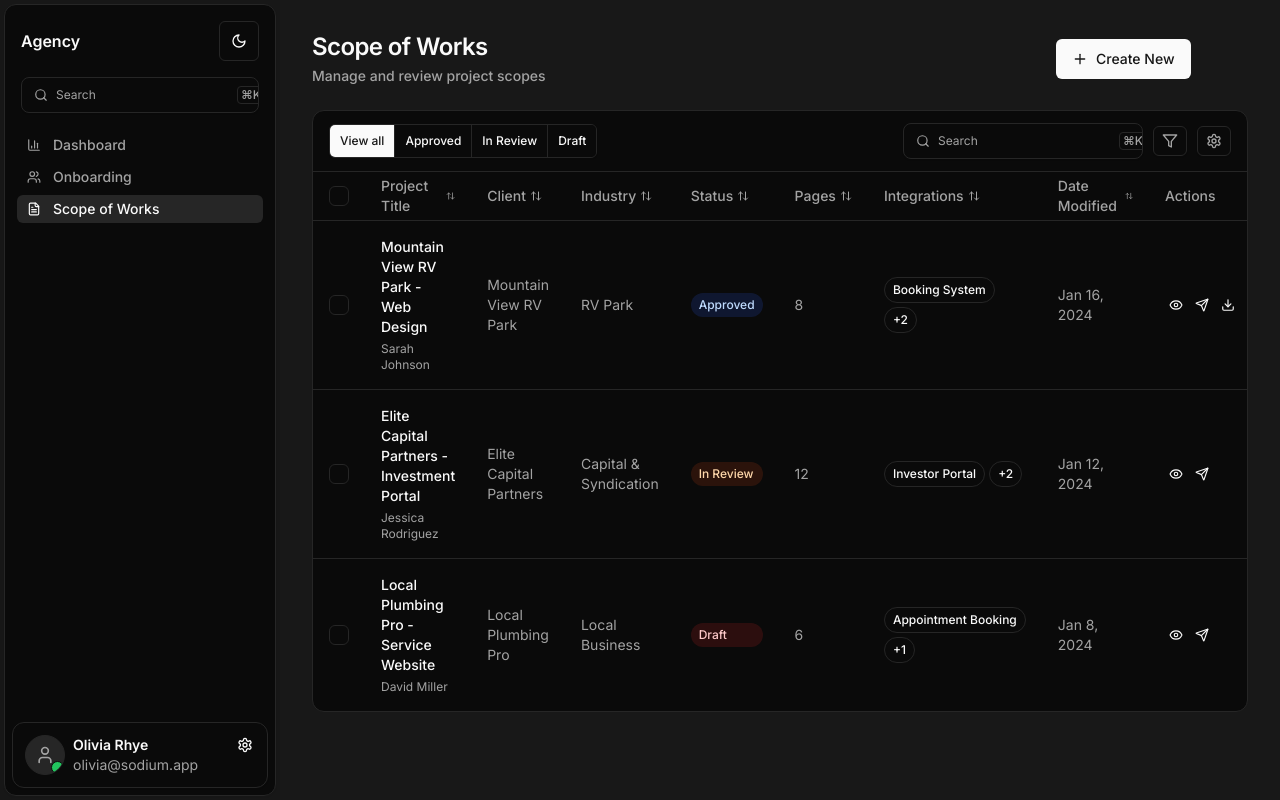
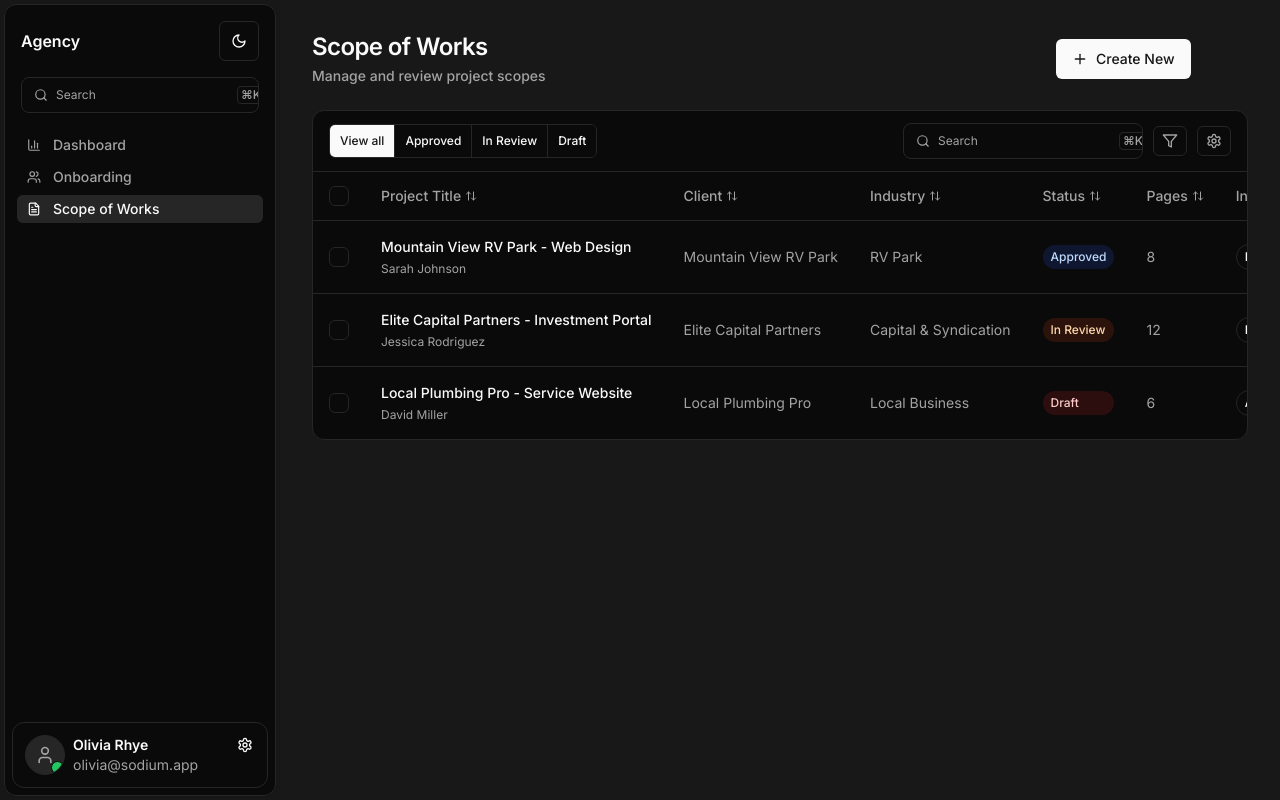
Before and after one commit to parkwebdev/parkweb-sak, a React (Vite) app: page /scope-of-works in a window 1280 px wide. Built offline with nearby package versions, Linux system fonts and the light colour scheme.

Commit message:
Fix column widths for tags

```diff
--- a/src/pages/ScopeOfWorks.tsx
+++ b/src/pages/ScopeOfWorks.tsx
@@ -537,7 +537,7 @@ const ScopeOfWorks = () => {
                 </header>
 
                 <div className="w-full overflow-x-auto">
-                  <Table>
+                  <Table className="table-auto">
                     <TableHeader>
                       <TableRow>
                         <TableHead className="w-12">
@@ -554,14 +554,14 @@ const ScopeOfWorks = () => {
                             </div>
                           </button>
                         </TableHead>
-                        <TableHead>
+                        <TableHead className="min-w-0">
                           <div className="flex items-center gap-1">
                             <span>Project Title</span>
                             <ArrowUpDown size={12} />
                           </div>
                         </TableHead>
                         {showColumns.client && (
-                          <TableHead>
+                          <TableHead className="min-w-0">
                             <div className="flex items-center gap-1">
                               <span>Client</span>
                               <ArrowUpDown size={12} />
@@ -569,7 +569,7 @@ const ScopeOfWorks = () => {
                           </TableHead>
                         )}
                         {showColumns.industry && (
-                          <TableHead>
+                          <TableHead className="min-w-0">
                             <div className="flex items-center gap-1">
                               <span>Industry</span>
                               <ArrowUpDown size={12} />
@@ -577,7 +577,7 @@ const ScopeOfWorks = () => {
                           </TableHead>
                         )}
                         {showColumns.status && (
-                          <TableHead>
+                          <TableHead className="min-w-0">
                             <div className="flex items-center gap-1">
                               <span>Status</span>
                               <ArrowUpDown size={12} />
@@ -585,7 +585,7 @@ const ScopeOfWorks = () => {
                           </TableHead>
                         )}
                         {showColumns.pages && (
-                          <TableHead>
+                          <TableHead className="min-w-0">
                             <div className="flex items-center gap-1">
                               <span>Pages</span>
                               <ArrowUpDown size={12} />
@@ -593,7 +593,7 @@ const ScopeOfWorks = () => {
                           </TableHead>
                         )}
                         {showColumns.integrations && (
-                          <TableHead>
+                          <TableHead className="min-w-0">
                             <div className="flex items-center gap-1">
                               <span>Integrations</span>
                               <ArrowUpDown size={12} />
@@ -601,7 +601,7 @@ const ScopeOfWorks = () => {
                           </TableHead>
                         )}
                         {showColumns.dateModified && (
-                          <TableHead>
+                          <TableHead className="min-w-0">
                             <div className="flex items-center gap-1">
                               <span>Date Modified</span>
                               <ArrowUpDown size={12} />
@@ -631,9 +631,9 @@ const ScopeOfWorks = () => {
                             </button>
                           </TableCell>
                           <TableCell>
-                            <div>
-                              <div className="font-medium">{sow.title}</div>
-                              <div className="text-xs text-muted-foreground mt-1">
+                            <div className="min-w-0">
+                              <div className="font-medium whitespace-nowrap">{sow.title}</div>
+                              <div className="text-xs text-muted-foreground mt-1 whitespace-nowrap">
                                 <a
                                   href={`mailto:${sow.email}`}
                                   className="hover:underline"
@@ -644,12 +644,12 @@ const ScopeOfWorks = () => {
                             </div>
                           </TableCell>
                           {showColumns.client && (
-                            <TableCell className="text-muted-foreground">
+                            <TableCell className="text-muted-foreground whitespace-nowrap">
                               {sow.client}
                             </TableCell>
                           )}
                           {showColumns.industry && (
-                            <TableCell className="text-muted-foreground">
+                            <TableCell className="text-muted-foreground whitespace-nowrap">
                               {sow.industry}
                             </TableCell>
                           )}
@@ -661,13 +661,13 @@ const ScopeOfWorks = () => {
                             </TableCell>
                           )}
                           {showColumns.pages && (
-                            <TableCell className="text-muted-foreground">
+                            <TableCell className="text-muted-foreground whitespace-nowrap">
                               {sow.pages}
                             </TableCell>
                           )}
                           {showColumns.integrations && (
                             <TableCell>
-                              <div className="flex flex-wrap gap-1">
+                              <div className="flex items-center gap-1 whitespace-nowrap">
                                 {sow.integrations.length > 0 && (
                                   <Badge variant="outline" className="text-xs">
                                     {sow.integrations[0]}
@@ -695,7 +695,7 @@ const ScopeOfWorks = () => {
                             </TableCell>
                           )}
                           {showColumns.dateModified && (
-                            <TableCell className="text-muted-foreground">
+                            <TableCell className="text-muted-foreground whitespace-nowrap">
                               {formatDate(sow.dateModified)}
                             </TableCell>
                           )}
```
